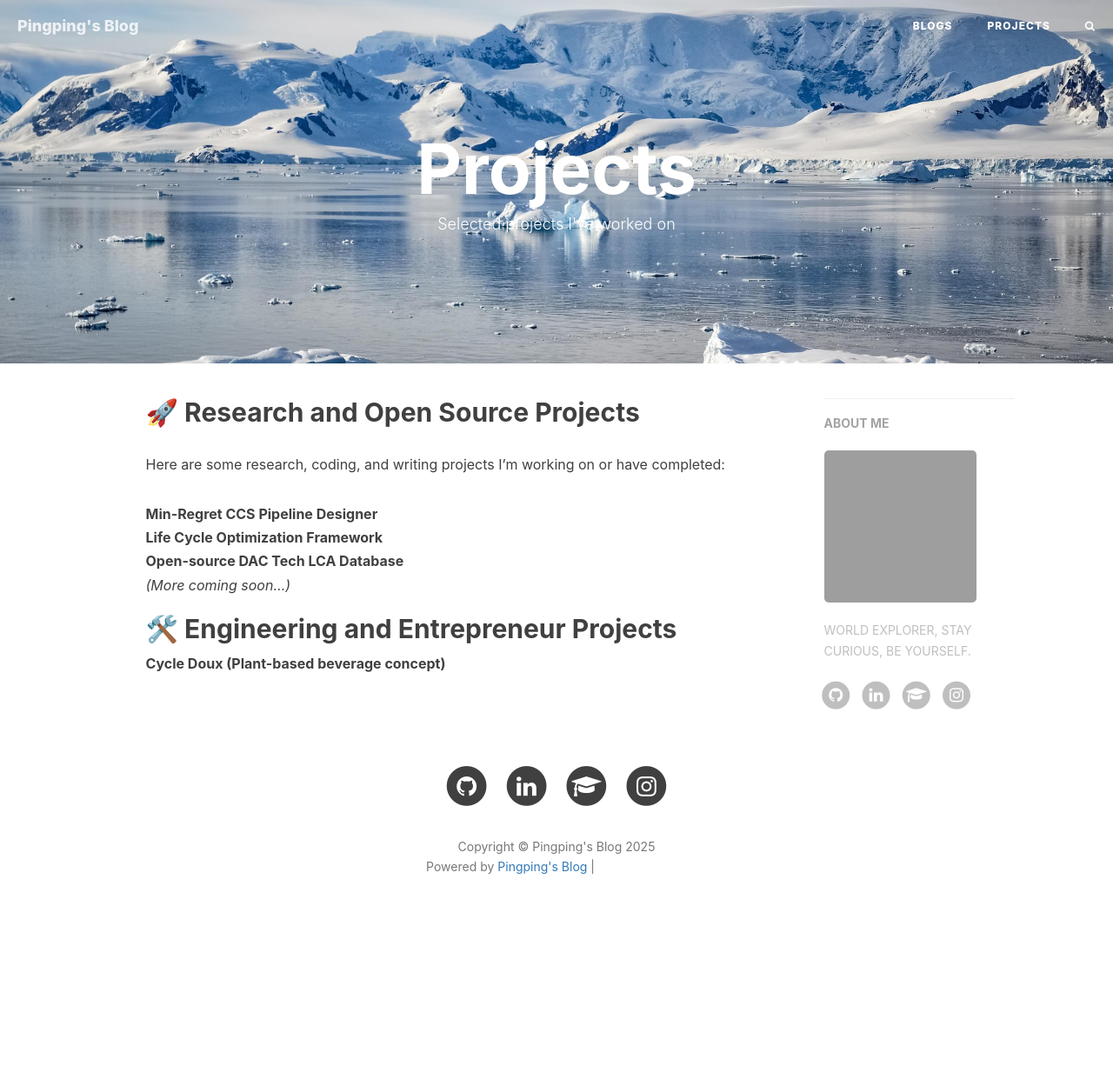
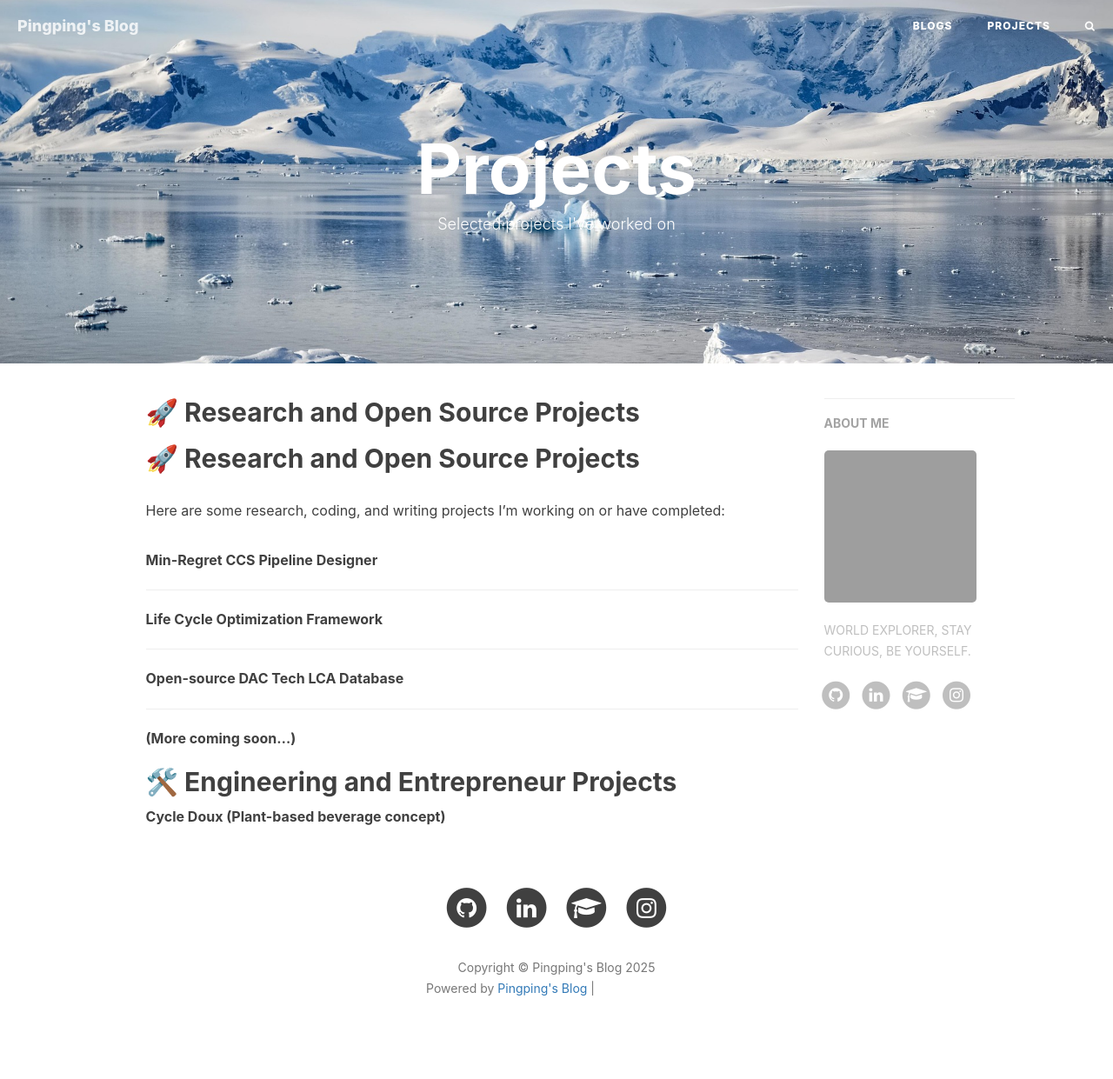
Before and after one commit to Pingping1997/PingpingWang-Blog, a Jekyll site: the page built from project.md, in a window 1280 px wide. Shown: the whole page at 87% size. Built offline with Jekyll 4.4.1, drawn with Linux system fonts in a browser that asks for light colours; nearby versions of some CDN libraries; comment, search, counter and statistics services are not loaded; before the commit the page ends 1101 px from its top, so only the background shows below that; grey boxes are pictures that could not be loaded.

Commit message:
toggle updates

```diff
--- a/project.md
+++ b/project.md
@@ -5,6 +5,8 @@
 description: "Selected projects I've worked on"
 header-img: img/bg-winter.jpg
 ---
+
+## 🚀 Research and Open Source Projects
 
 ## 🚀 Research and Open Source Projects
 
@@ -16,35 +18,45 @@
 Multi-scenario MILP tool to optimize CO₂ pipeline networks under uncertainty.
 *Tech stack:* Julia, JuMP, GIS, Shapely
 
-- Goal: Robust routing & sizing under demand/storage uncertainty
-- Features:
-- Status: Prototype public; documentation in progress
+- **Goal:** Robust routing & sizing under demand/storage uncertainty
+- **Features:** Scenario sets, min-max regret, candidate corridor pruning
+- **Status:** Prototype public; documentation in progress
 </details>
+
+---
 
 <details>
   <summary><strong>Life Cycle Optimization Framework</strong></summary>
 
 Prospective LCA + optimization framework for CCS/CCU deployment in heavy industry.
+*Stack:* Julia (JuMP), Python (Brightway2), GAMS baseline
 
-- Scope: Multi-period, policy scenarios, tech learning
-- Outputs: Cost–emission trade-offs, adoption pathways
-- Stack: Julia (JuMP), Python (Brightway2), GAMS
+- **Scope:** Multi-period, policy scenarios, tech learning
+- **Outputs:** Cost–emission trade-offs, adoption pathways
 </details>
+
+---
 
 <details>
   <summary><strong>Open-source DAC Tech LCA Database</strong></summary>
 
 Collaborating with master’s students to compile future DAC life-cycle inventories.
-*Tools:* Brightway2, ActivityBrowser, Python
+*Tools:* Brightway2, ActivityBrowser
 
-- Focus: Sorbent/solvent pathways, energy mixes, scale-up effects
-- Deliverable: Versioned datasets + reproducible notebooks
+- **Focus:** Sorbent/solvent pathways, energy mixes, scale-up effects
+- **Deliverable:** Versioned datasets + reproducible notebooks
 </details>
 
+---
+
 <details>
-  <summary><em>(More coming soon…)</em></summary>
+  <summary><strong>(More coming soon…)</strong></summary>
 
-Roadmap includes: heat-reuse + capture for AI data centers, cooperative CO₂ transport games, and interactive dashboards.
+Roadmap includes:
+- Heat-reuse + capture for AI data centers
+- Cooperative CO₂ transport games
+- Interactive dashboards
+- Julia Model
 </details>
 
 ## 🛠️ Engineering and Entrepreneur Projects
```
Also changed, not shown: indiex.md (+2 -2 lines).
